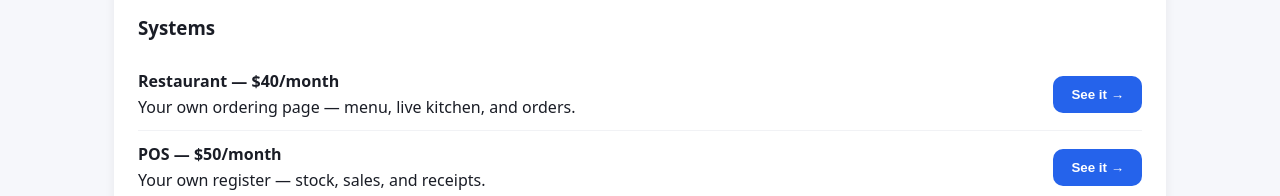
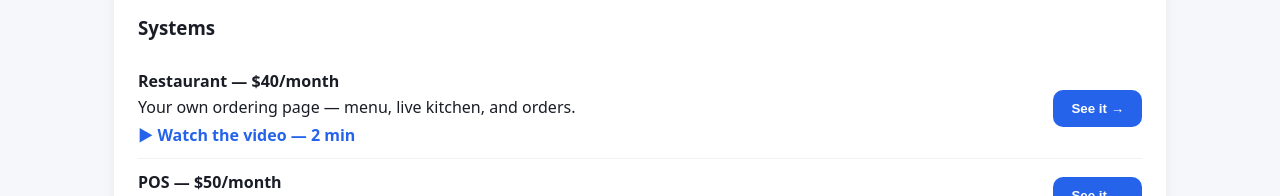
Before and after one commit to brahimhamdipa/autofly-cars-flights, a React (Vite) app: page / in a window 1280 px wide. Shown: the part 427-623 px from the top of the page. Built offline with nearby package versions, Linux system fonts and the light colour scheme; no server answers; the database is empty.

Commit message:
Link the Restaurant guide video from the Systems hub

```diff
--- a/src/components/BusinessSystemsPage.jsx
+++ b/src/components/BusinessSystemsPage.jsx
@@ -9,7 +9,7 @@ import { BusinessTopBar } from './BusinessMenu'
 // has its own. Bundle tiers (2 plans 10% off, 3 plans 15% off, 4+
 // plans 20% off) apply automatically in My Cart.
 const SYSTEMS = [
-  { name: 'Restaurant', price: 40, blurb: 'Your own ordering page — menu, live kitchen, and orders.', tab: 'restaurants' },
+  { name: 'Restaurant', price: 40, blurb: 'Your own ordering page — menu, live kitchen, and orders.', tab: 'restaurants', video: true },
   { name: 'POS', price: 50, blurb: 'Your own register — stock, sales, and receipts.', tab: 'pos' },
   { name: 'Barber', price: 15, blurb: 'Your own booking page — live queue and a stopwatch for every cut.', tab: 'barbers' },
   { name: 'Dealer', price: 20, blurb: 'Your own dealer page — vehicles, test drives, and trade-ins.', tab: 'dealer' },
@@ -30,6 +30,11 @@ function SystemRow({ item, first, go }) {
       <div>
         <b>{item.name} — ${item.price}/month</b>
         <p style={{ margin: '4px 0 0' }}>{item.blurb}</p>
+        {item.video && (
+          <p style={{ margin: '6px 0 0' }}>
+            <a href="#" onClick={(e) => { e.preventDefault(); if (go) go('restaurants') }} style={{ color: '#2563eb', fontWeight: 700, textDecoration: 'none' }}>▶ Watch the video — 2 min</a>
+          </p>
+        )}
       </div>
       <button type="button" onClick={() => go && go(item.tab)} style={{ flexShrink: 0 }}>See it →</button>
     </div>
```
